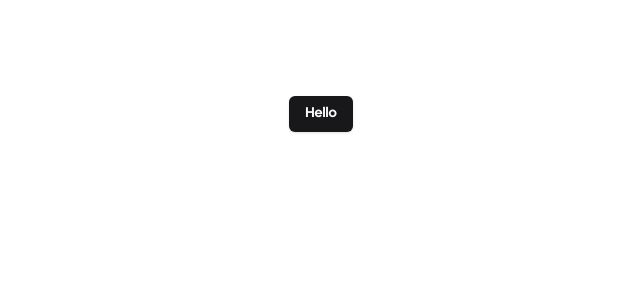
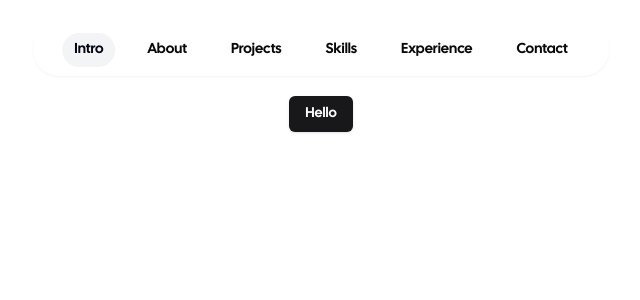
Before and after one commit to Steravy/scraping-ninja-portfolio, a Next.js app: page / in a window 1280 px wide. Shown: the top 300 px of the page, without its empty margins (319-959 px from the left). Built offline with nearby package versions, Linux system fonts and the light colour scheme.

Commit message:
style: NavLinks text color and hover efects.

```diff
--- a/src/app/layout.tsx
+++ b/src/app/layout.tsx
@@ -3,12 +3,14 @@ import { Inter } from "next/font/google";
 import LocalFont from "next/font/local";
 import "./globals.css";
 import { cn } from "@/lib/utils";
+import ActiveSectionContextProvider from "@/context/active-section.context";
+import Header from "@/components/header/header";
 
 const inter = Inter({ subsets: ["latin"] });
 
 const calSans = LocalFont({
-	src: "../../public/fonts/CalSans-SemiBold.ttf",
-	variable: "--font-calsans",
+  src: "../../public/fonts/CalSans-SemiBold.ttf",
+  variable: "--font-calsans",
 });
 
 export const metadata: Metadata = {
@@ -22,8 +24,13 @@ export default function RootLayout({
   children: React.ReactNode;
 }>) {
   return (
-    <html lang="en">
-      <body className={cn('bg-background', calSans.className)}>{children}</body>
+    <html lang="en" className="!scroll-smooth">
+      <body className={cn('bg-background', calSans.className)}>
+        <ActiveSectionContextProvider>
+          <Header />
+          {children}
+        </ActiveSectionContextProvider>
+      </body>
     </html>
   );
 }
--- a/src/components/header/header.tsx
+++ b/src/components/header/header.tsx
@@ -11,10 +11,8 @@ const Header = (props: HeaderProps) => {
 
         <header className='z-[1000] relative'>
             <motion.div
-                className='fixed top-0 left-1/2 h-[4.5rem] w-full rounded-none border border-white
-             border-opacity-40 bg-white bg-opacity-80 shadow-lg shadow-black/[0.03] backdrop-blur-[0.5rem]
-             sm:top-6 sm:h-[3.25rem] sm:w-[36rem] sm:rounded-full dark:bg-gray-950 dark:border-black/40
-             dark:bg-opacity-75'
+                className='fixed top-0 left-1/2 h-[4.5rem] w-full rounded-none shadow-sm backdrop-blur-[0.5rem]
+             sm:top-6 sm:h-[3.25rem] sm:w-[36rem] sm:rounded-full'
 
                 initial={{ y: -100, x: "-50%", opacity: 0 }}
                 animate={{ y: 0, x: "-50%", opacity: 1 }}
--- a/src/components/header/nav-links.tsx
+++ b/src/components/header/nav-links.tsx
@@ -15,7 +15,7 @@ const NavLinks: React.FC<NavLinksProps> = (props: NavLinksProps) => {
 
         <nav
             className="fixed flex top-[0.15rem] left-1/2 h-12 -translate-x-1/2 py-2 sm:top-[1.7rem] sm:h-[initial] sm:py-0">
-            <ul className="flex w-[22rem] flex-wrap items-center justify-center gap-y-1 text-[0.9rem] font-medium text-gray-500 sm:w-[initial] sm:flex-nowrap sm:gap-5">
+            <ul className="flex w-[22rem] flex-wrap items-center justify-center gap-y-1 text-[0.9rem] font-medium sm:w-[initial] sm:flex-nowrap sm:gap-5">
                 {
                     links.map(link => (
                         <motion.li
@@ -26,7 +26,7 @@ const NavLinks: React.FC<NavLinksProps> = (props: NavLinksProps) => {
                         >
                             <Link
                                 className={cn(
-                                    "flex w-full items-center justify-center p-3 hover:text-gray-950 transition dark:text-gray-500 dark:hover:text-gray-300",
+                                    "flex w-full items-center justify-center p-3 hover:text-gray-950 transition dark:hover:text-gray-300",
                                     { "text-gray-950 dark:text-gray-200": activeSection === link.name }
                                 )}
                                 href={link.href}
```
